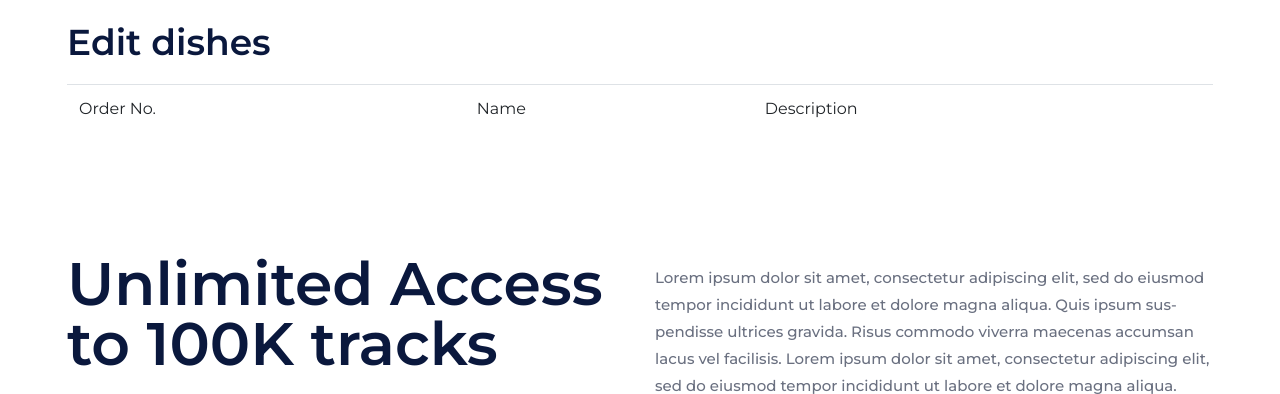
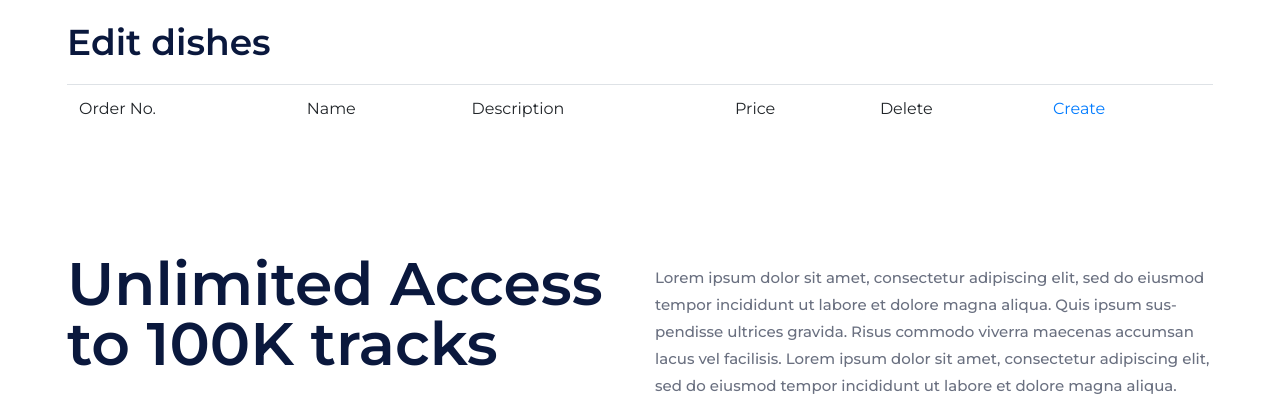
Before and after one commit to shreejanjoshi/menuCard, a Symfony app: template templates/dish/index.html.twig in a window 1280 px wide. Shown: the part 112-506 px from the top of the page. Run offline with Twig, Linux system fonts and the light colour scheme; the template is opened without the code that fills it, so the values that code supplies are empty; some libraries are stand-ins or nearby versions.

Commit message:
added delete function in controller and added also in form

```diff
--- a/templates/dish/index.html.twig
+++ b/templates/dish/index.html.twig
@@ -11,6 +11,9 @@
                 <td>Order No.</td>
                 <td>Name</td>
                 <td>Description</td>
+                <td>Price</td>
+                <td>Delete</td>
+                <td><a href="{{ path('dish.create') }}">Create</a></td>
             </tr>
         </thead>
         <tbody>
@@ -19,6 +22,9 @@
                     <td>{{ dish.id }}</td>
                     <td>{{ dish.name }}</td>
                     <td>{{ dish.description }}</td>
+                    <td>{{ dish.price }}</td>
+                    <td><a href="{{ path('dish.delete', {id: dish.id}) }}">Delete</a></td>
+                    <td></td>
                 </tr>
             {% endfor %}
         </tbody>
```
Also changed, not shown: src/Controller/DishController.php (+13 -0 lines).
